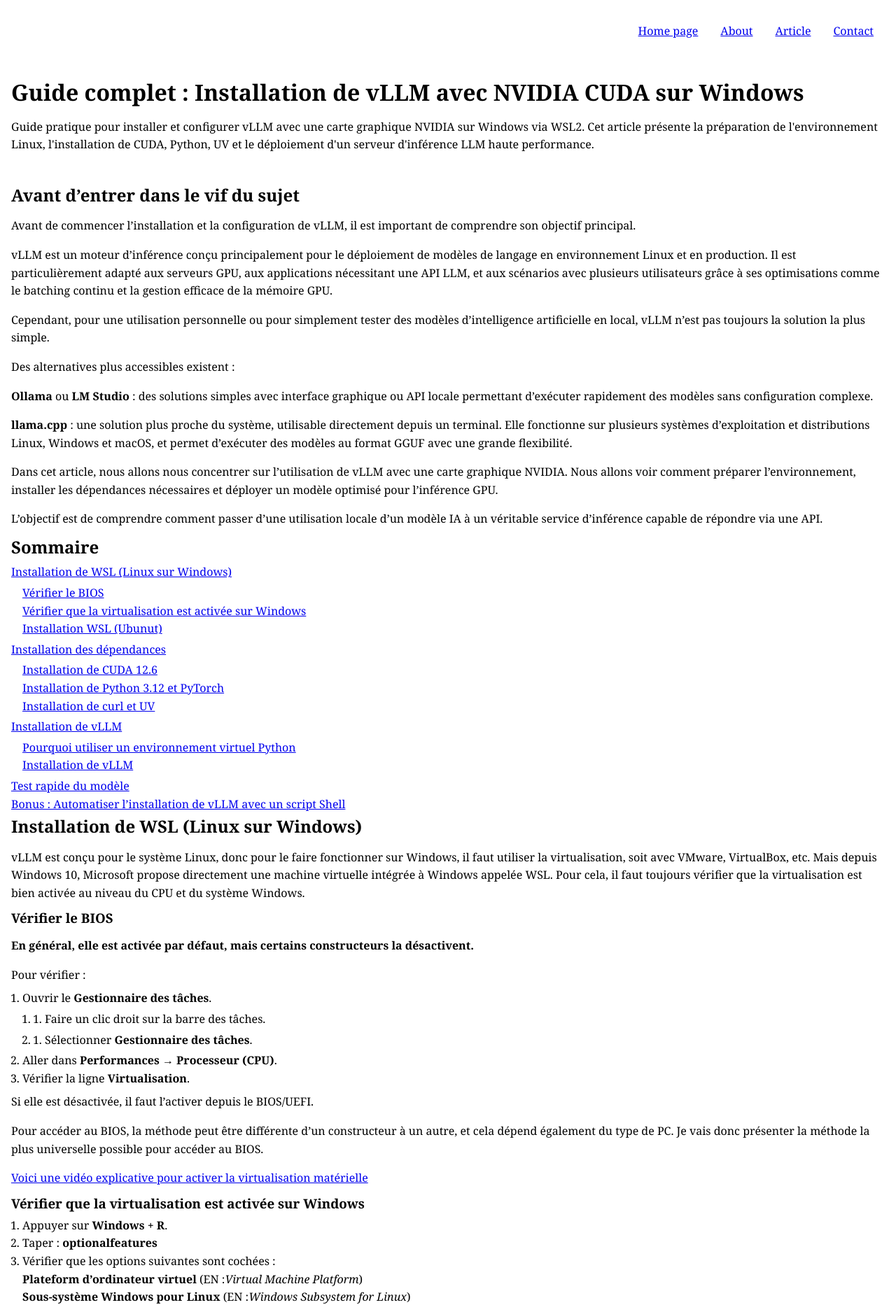
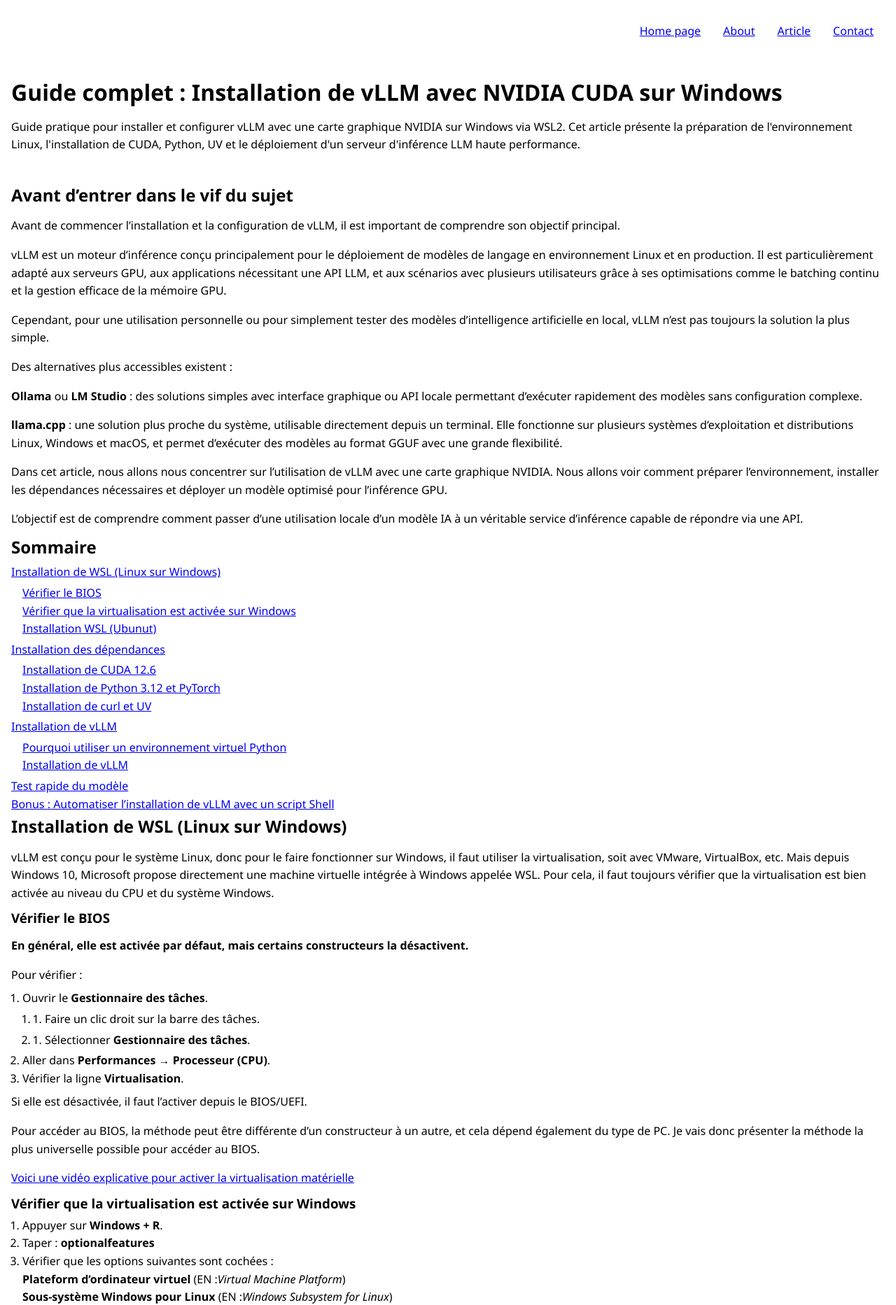
Before and after one commit to mokrani-zahir/mokrani-zahir.github.io, a Jekyll site: the page built from _posts/2026-08-03-install-vllm-sur-windows.md, in a window 1280 px wide. Shown: the top 1865 px of the page at 70% size. Built offline with Jekyll 4.4.1, drawn with Linux system fonts in a browser that asks for light colours; nearby versions of some CDN libraries; some of the changed text lies outside the part shown.

Commit message:
Fix : Correction de url de sh

````diff
--- a/_posts/2026-08-03-install-vllm-sur-windows.md
+++ b/_posts/2026-08-03-install-vllm-sur-windows.md
@@ -226,7 +226,7 @@
 Télécharger et exécuter le script d'installation :
 
 ```bash
-wget -qO- https://github.com/mokrani-zahir/mokrani-zahir.github.io/blob/master/assets/files/install_vllm_2026_08_04.sh | sh
+wget -qO- https://mokrani-zahir.github.io/assets/files/install_vllm_2026_08_04.sh | sh
 ```
 
 Pour utiliser vLLM, il faut d'abord activer l'environnement virtuel Python :
--- a/assets/css/style.css
+++ b/assets/css/style.css
@@ -5,7 +5,7 @@
 }
 
 body{
-    font-family: "Georgia", "Merriweather", "Times New Roman", serif;
+    font-family: 'IBM Plex Sans', 'Segoe UI', sans-serif;
     font-size: 16px;
     line-height: 1.6;
 }
````
Also changed, not shown: 1 other file.
